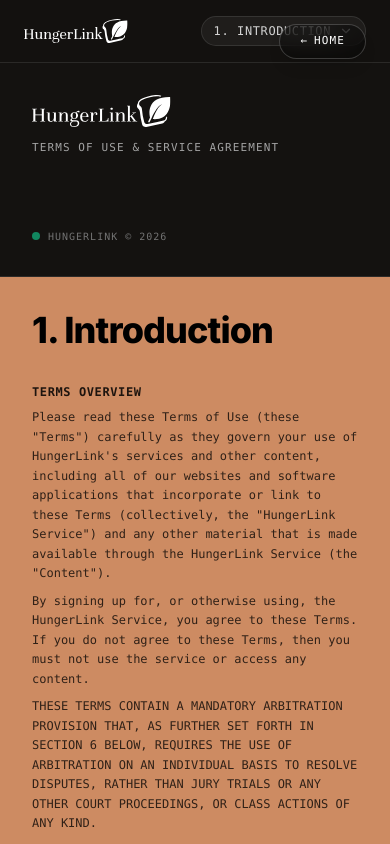
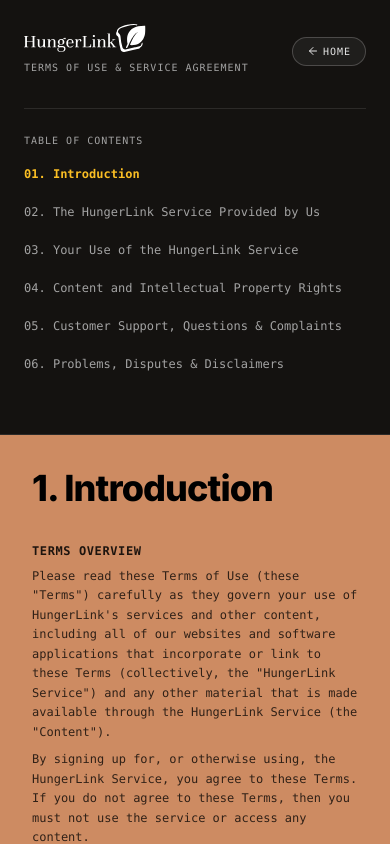
Before and after one commit to Chamindu-DM/web-animations, a React (Vite) app: page /terms in a window 390 px wide. Shown: the top 844 px of the page. Built offline with nearby package versions, Linux system fonts and the light colour scheme.

Commit message:
feat: add scroll-triggered sticky mobile header with interactive navigation dropdown

```diff
--- a/src/components/TermsPage.jsx
+++ b/src/components/TermsPage.jsx
@@ -1,6 +1,7 @@
 import React, { useRef, useState, useEffect } from "react";
 import { Link } from "react-router-dom";
-import { ChevronDown, ArrowUpRight, Menu, X } from "lucide-react";
+import { motion, AnimatePresence } from "framer-motion";
+import { ChevronDown, ChevronsUpDown, ArrowLeft } from "lucide-react";
 import hungerLinkLogo from "../assets/HungerLink_Logo.svg";
 
 const termsSections = [
@@ -147,11 +148,48 @@ const termsSections = [
 
 export default function TermsPage() {
   const [activeSection, setActiveSection] = useState("section-1");
-  const [isMobileMenuOpen, setIsMobileMenuOpen] = useState(false);
+  const [showStickyHeader, setShowStickyHeader] = useState(false);
+  const [isMobileDropdownOpen, setIsMobileDropdownOpen] = useState(false);
+  const dropdownRef = useRef(null);
 
   // Scroll to top when the component mounts
   useEffect(() => {
     window.scrollTo(0, 0);
+  }, []);
+
+  // Close mobile dropdown when clicking outside
+  useEffect(() => {
+    const handleClickOutside = (event) => {
+      if (dropdownRef.current && !dropdownRef.current.contains(event.target)) {
+        setIsMobileDropdownOpen(false);
+      }
+    };
+
+    if (isMobileDropdownOpen) {
+      document.addEventListener("mousedown", handleClickOutside);
+      document.addEventListener("touchstart", handleClickOutside);
+    }
+
+    return () => {
+      document.removeEventListener("mousedown", handleClickOutside);
+      document.removeEventListener("touchstart", handleClickOutside);
+    };
+  }, [isMobileDropdownOpen]);
+
+  // Scroll listener to toggle mobile sticky header on scroll
+  useEffect(() => {
+    const handleScroll = () => {
+      const scrollY = window.scrollY;
+      if (scrollY > 180) {
+        setShowStickyHeader(true);
+      } else {
+        setShowStickyHeader(false);
+        setIsMobileDropdownOpen(false);
+      }
+    };
+
+    window.addEventListener("scroll", handleScroll, { passive: true });
+    return () => window.removeEventListener("scroll", handleScroll);
   }, []);
 
   // IntersectionObserver to accurately track active section on scroll
@@ -180,7 +218,7 @@ export default function TermsPage() {
 
   const scrollToSection = (id) => {
     setActiveSection(id);
-    setIsMobileMenuOpen(false);
+    setIsMobileDropdownOpen(false);
     const element = document.getElementById(id);
     if (element) {
       element.scrollIntoView({ behavior: "smooth" });
@@ -189,84 +227,163 @@ export default function TermsPage() {
 
   return (
     <div className="bg-[#141210] min-h-screen text-white font-['Inter',sans-serif] selection:bg-amber-400 selection:text-black">
-      {/* Fixed Top-Right Return Button (matching the - PORTFOLIO style in shaunscholtz.com) */}
+      {/* Fixed Top-Right Return Button (Desktop Only) */}
       <Link
         to="/"
-        className="fixed top-6 right-6 lg:top-8 lg:right-8 z-50 px-5 py-2 rounded-full border border-white/20 text-[11px] sm:text-xs font-mono uppercase tracking-widest bg-black/40 hover:bg-white hover:text-black backdrop-blur-md transition-all duration-300 flex items-center gap-1.5 shadow-lg group"
+        className="hidden lg:flex fixed lg:top-8 lg:right-8 z-50 px-5 py-2 rounded-full border border-white/20 text-[11px] sm:text-xs font-mono uppercase tracking-widest bg-black/40 hover:bg-white hover:text-black backdrop-blur-md transition-all duration-300 items-center gap-1.5 shadow-lg group"
       >
-        <span className="transition-transform group-hover:-translate-x-1">←</span>
+        <ArrowLeft size={15} className="transition-transform group-hover:-translate-x-1" />
         <span>Home</span>
       </Link>
 
-      {/* Mobile Top Navigation Bar */}
-      <div className="lg:hidden sticky top-0 z-40 bg-[#141210]/95 backdrop-blur-md border-b border-white/10 px-6 py-4 flex items-center justify-between">
-        <Link to="/">
+      {/* Backdrop overlay for outside click on mobile */}
+      <AnimatePresence>
+        {isMobileDropdownOpen && (
+          <motion.div
+            initial={{ opacity: 0 }}
+            animate={{ opacity: 1 }}
+            exit={{ opacity: 0 }}
+            onClick={() => setIsMobileDropdownOpen(false)}
+            className="fixed inset-0 z-40 bg-black/60 lg:hidden"
+          />
+        )}
+      </AnimatePresence>
+
+      {/* Mobile Sticky Header (Visible on Scroll on mobile screens) */}
+      <div
+        ref={dropdownRef}
+        className={`fixed top-0 left-0 right-0 z-50 bg-[#141210]/95 backdrop-blur-md border-b border-white/10 flex flex-col lg:hidden transition-transform duration-300 ${
+          showStickyHeader ? "translate-y-0 shadow-2xl" : "-translate-y-full"
+        }`}
+      >
+        <div className="px-6 py-4 border-b border-white/10 flex items-center justify-between">
+          <Link to="/" className="flex items-center">
             <img
               src={hungerLinkLogo}
               alt="HungerLink Logo"
               className="h-6 w-auto object-contain brightness-0 invert"
             />
           </Link>
-        <button
-          onClick={() => setIsMobileMenuOpen(!isMobileMenuOpen)}
-          className="flex items-center gap-2 text-xs font-mono uppercase tracking-wider text-neutral-300 bg-white/5 border border-white/10 px-3 py-1.5 rounded-full"
+          <Link
+            to="/"
+            className="px-3.5 py-1 rounded-full border border-white/20 text-[10px] font-mono uppercase tracking-widest bg-white/5 hover:bg-white hover:text-black text-neutral-300 transition-all flex items-center gap-1"
           >
-          <span>{termsSections.find((s) => s.id === activeSection)?.num}. {termsSections.find((s) => s.id === activeSection)?.title}</span>
-          <ChevronDown className={`w-3.5 h-3.5 transition-transform duration-200 ${isMobileMenuOpen ? "rotate-180" : ""}`} />
-        </button>
+            <ArrowLeft size={12} className="transition-transform group-hover:-translate-x-1" />
+            <span>Home</span>
+          </Link>
         </div>
 
-      {/* Mobile TOC Dropdown Drawer */}
-      {isMobileMenuOpen && (
-        <div className="lg:hidden fixed inset-x-0 top-[65px] z-40 bg-[#141210] border-b border-white/10 p-6 flex flex-col gap-3 shadow-2xl animate-in fade-in slide-in-from-top-4 duration-200">
-          <span className="text-[10px] font-mono uppercase tracking-widest text-neutral-500 mb-1">
-            Table of contents
+        <div className="relative">
+          <button
+            onClick={() => setIsMobileDropdownOpen(!isMobileDropdownOpen)}
+            className="w-full flex items-center justify-between px-6 py-3.5 text-xs font-mono uppercase tracking-wider text-neutral-200 hover:bg-white/5 transition-colors"
+          >
+            <span className="truncate pr-2">
+              {termsSections.find((s) => s.id === activeSection)?.num}.{" "}
+              {termsSections.find((s) => s.id === activeSection)?.title}
             </span>
+            <ChevronsUpDown className="w-4 h-4 text-neutral-400 shrink-0" />
+          </button>
+
+          {/* Dropdown Menu */}
+          <AnimatePresence>
+            {isMobileDropdownOpen && (
+              <motion.div
+                initial={{ opacity: 0, y: -10 }}
+                animate={{ opacity: 1, y: 0 }}
+                exit={{ opacity: 0, y: -10 }}
+                transition={{ duration: 0.15 }}
+                className="absolute top-full left-0 right-0 bg-[#141210] border-b border-white/10 shadow-2xl max-h-[60vh] overflow-y-auto z-50"
+              >
+                <nav className="flex flex-col p-2">
                   {termsSections.map((item) => (
                     <button
                       key={item.id}
                       onClick={() => scrollToSection(item.id)}
-              className={`text-left text-xs font-mono py-2 transition-colors flex items-center justify-between ${
+                      className={`text-left text-xs font-mono p-3 transition-all leading-snug cursor-pointer rounded-lg flex items-center justify-between ${
+                        activeSection === item.id
+                          ? "font-bold text-white bg-white/10"
+                          : "font-normal text-neutral-400 hover:text-white hover:bg-white/5"
+                      }`}
+                    >
+                      <span>
+                        {item.num.padStart(2, "0")}. {item.title}
+                      </span>
+                      {activeSection === item.id && (
+                        <span className="w-1.5 h-1.5 rounded-full bg-amber-400" />
+                      )}
+                    </button>
+                  ))}
+                </nav>
+              </motion.div>
+            )}
+          </AnimatePresence>
+        </div>
+      </div>
+
+      {/* Main Two-Column Layout */}
+      <div className="flex flex-col lg:flex-row w-full min-h-screen">
+        {/* Left Column (w-full on mobile, w-1/2 sticky on desktop) */}
+        <div className="w-full lg:w-1/2 lg:sticky lg:top-0 lg:h-screen bg-[#141210] flex flex-col justify-between p-6 sm:p-12 lg:p-16 border-b lg:border-b-0 lg:border-r border-white/10 z-30">
+          {/* Top Row: Logo & Subtitle aligned horizontally with Home button */}
+          <div className="flex items-center justify-between gap-4 w-full">
+            <div className="flex flex-col gap-2">
+              <Link to="/" className="inline-block">
+                <img
+                  src={hungerLinkLogo}
+                  alt="HungerLink Logo"
+                  className="h-7 sm:h-9 w-auto object-contain brightness-0 invert"
+                />
+              </Link>
+              <p className="font-mono text-[10px] sm:text-[11px] text-neutral-400 uppercase tracking-widest leading-relaxed">
+                TERMS OF USE & SERVICE AGREEMENT
+              </p>
+            </div>
+
+            {/* Mobile Home button aligned horizontally */}
+            <Link
+              to="/"
+              className="lg:hidden px-3.5 py-1.5 rounded-full border border-white/20 text-[10px] font-mono uppercase tracking-widest bg-white/5 hover:bg-white hover:text-black text-neutral-200 transition-all flex items-center gap-1 shrink-0 mt-0.5"
+            >
+              <ArrowLeft size={12} className="transition-transform group-hover:-translate-x-1" />
+              <span>Home</span>
+            </Link>
+          </div>
+
+          {/* Mobile Table of Contents (Initial Inline View - Wireframe 11) */}
+          <div className="lg:hidden my-8 pt-6 border-t border-white/10">
+            <span className="text-[10px] font-mono uppercase tracking-widest text-neutral-400 mb-3 block">
+              Table of contents
+            </span>
+            <nav className="flex flex-col gap-2.5">
+              {termsSections.map((item) => (
+                <button
+                  key={item.id}
+                  onClick={() => scrollToSection(item.id)}
+                  className={`text-left text-xs font-mono py-1.5 transition-colors flex items-center justify-between ${
                     activeSection === item.id
                       ? "text-amber-400 font-bold"
                       : "text-neutral-400 hover:text-white"
                   }`}
                 >
-              <span>{item.num.padStart(2, "0")}. {item.title}</span>
-              {activeSection === item.id && <span className="text-[10px] uppercase font-mono tracking-widest text-amber-400">Active</span>}
+                  <span>
+                    {item.num.padStart(2, "0")}. {item.title}
+                  </span>
                 </button>
               ))}
-        </div>
-      )}
-
-      {/* Main Two-Column Layout */}
-      <div className="flex flex-col lg:flex-row w-full min-h-screen">
-        {/* Left Column (w-1/2, Sticky on desktop) */}
-        <div className="w-full lg:w-1/2 lg:sticky lg:top-0 lg:h-screen bg-[#141210] flex flex-col justify-between p-8 sm:p-12 lg:p-16 border-b lg:border-b-0 lg:border-r border-white/10 z-30">
-          {/* Top Left: Logo & Subtitle */}
-          <div className="flex flex-col gap-3">
-            <Link to="/" className="inline-block">
-              <img
-                src={hungerLinkLogo}
-                alt="HungerLink Logo"
-                className="h-8 sm:h-9 w-auto object-contain brightness-0 invert"
-              />
-            </Link>
-            <p className="font-mono text-[11px] text-neutral-400 uppercase tracking-widest max-w-xs leading-relaxed">
-              TERMS OF USE & SERVICE AGREEMENT
-            </p>
+            </nav>
           </div>
 
-          {/* Bottom Row of Left Column */}
-          <div className="mt-12 lg:mt-auto pt-6 flex flex-col sm:flex-row lg:flex-row items-start sm:items-end lg:items-end justify-between gap-8">
-            {/* Bottom-Left: Canadian Non-Profit Tag */}
+          {/* Bottom Row of Left Column (Desktop Only) */}
+          <div className="hidden lg:flex mt-auto pt-6 items-end justify-between gap-8">
+            {/* Bottom-Left: Canadian Non-Profit Tag (Desktop) */}
             <div className="font-mono text-[10px] sm:text-[11px] text-neutral-500 uppercase tracking-widest flex items-center gap-2">
               <span className="w-2 h-2 rounded-full bg-emerald-500 animate-pulse"></span>
               <span>HUNGERLINK © 2026</span>
             </div>
 
-            {/* Bottom-Right of Left Column: Scaled Down Table of Contents */}
-            <div className="hidden lg:flex flex-col items-end text-right gap-1.5 max-w-xs">
+            {/* Bottom-Right of Left Column: Scaled Down Table of Contents (Desktop) */}
+            <div className="flex flex-col items-end text-right gap-1.5 max-w-xs">
               <span className="text-[10px] font-mono uppercase tracking-widest text-neutral-500 mb-2 ml-4 block">
                 Table of contents
               </span>
@@ -306,7 +423,6 @@ export default function TermsPage() {
               id={section.id}
               className={`w-full min-h-screen flex flex-col justify-center p-8 sm:p-14 lg:p-16 xl:p-20 relative ${section.bgColor} ${section.textColor}`}
             >
-
               {/* Big Term Title (Shaun Scholtz style) */}
               <h2 className="text-4xl sm:text-6xl lg:text-7xl font-extrabold tracking-tight leading-[1.02] mb-8 max-w-2xl">
                 {section.num}. {section.title}
@@ -331,6 +447,17 @@ export default function TermsPage() {
               </div>
             </section>
           ))}
+
+          {/* Dedicated Mobile Footer (At the very bottom of the page on mobile) */}
+          <footer className="lg:hidden w-full bg-[#141210] text-white py-14 px-8 border-t border-white/10 flex flex-col items-center justify-center gap-3">
+            <div className="font-mono text-xs text-neutral-400 uppercase tracking-widest flex items-center gap-2">
+              <span className="w-2 h-2 rounded-full bg-emerald-500 animate-pulse"></span>
+              <span>HUNGERLINK © 2026</span>
+            </div>
+            <p className="font-mono text-[10px] text-neutral-600 uppercase tracking-widest text-center">
+              Terms of Use & Service Agreement
+            </p>
+          </footer>
         </div>
       </div>
     </div>
```
Lines whose indentation alone changed are shown as unchanged.
